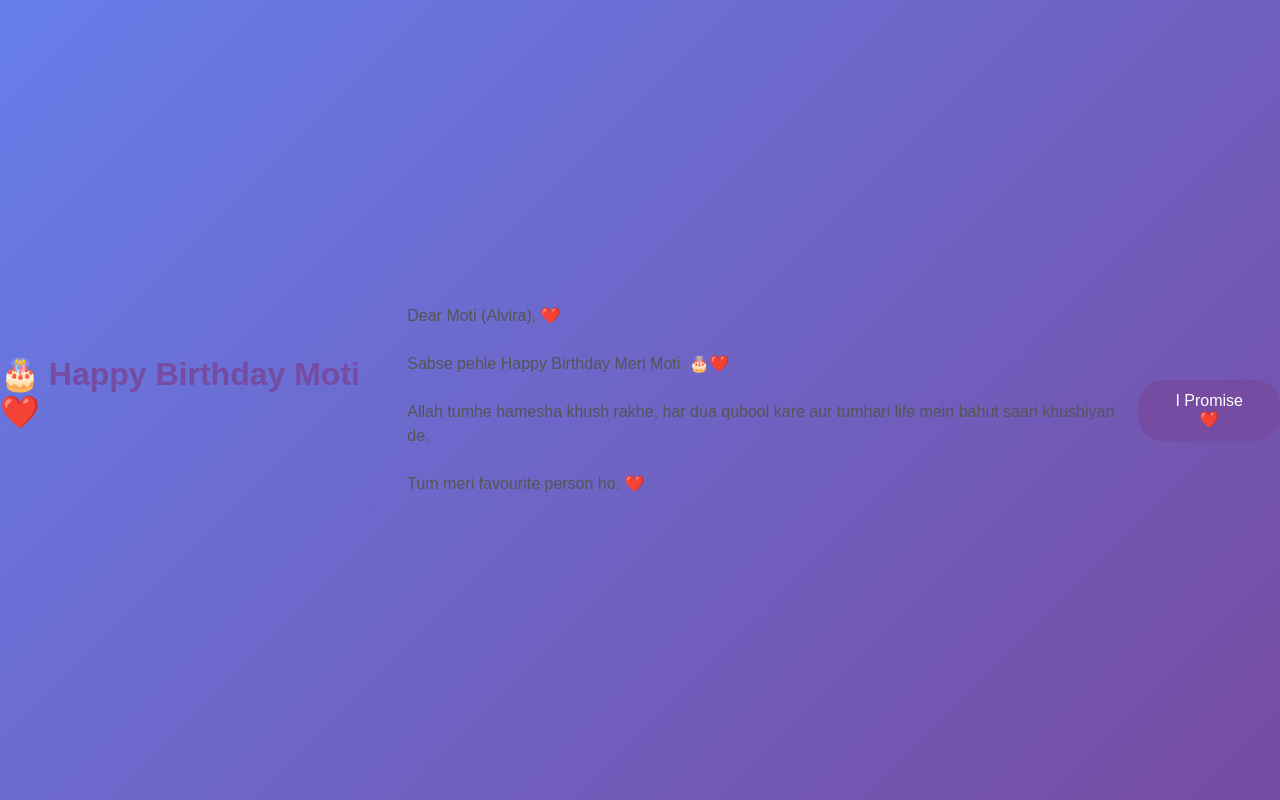
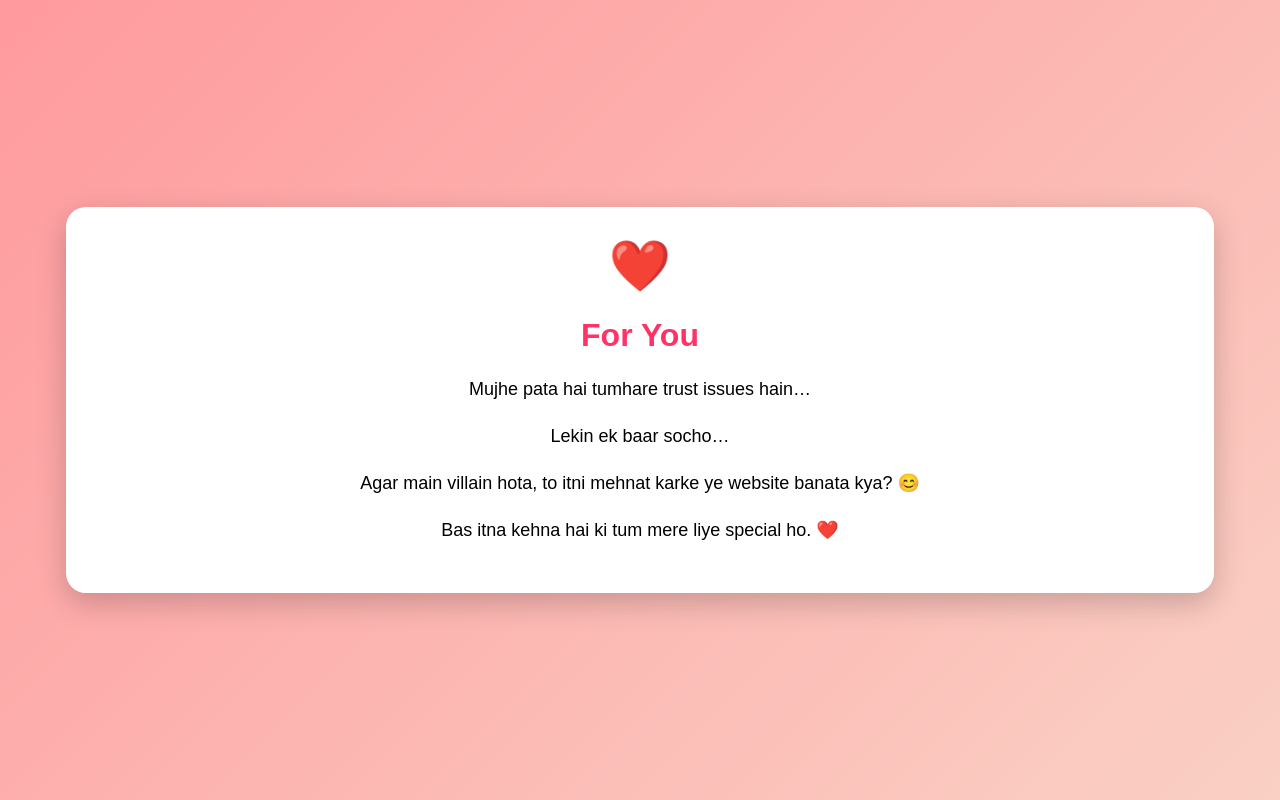
Before and after one commit to amaan3233saifi-maker/birthday-website, a plain HTML site: page index.html in a window 1280 px wide. Drawn offline with Linux system fonts and the light colour scheme.

Commit message:
Update index.html

```diff
--- a/index.html
+++ b/index.html
@@ -1,31 +1,71 @@
 <!DOCTYPE html>
-<html lang="en">
+<html>
 <head>
-<meta charset="UTF-8">
 <meta name="viewport" content="width=device-width, initial-scale=1.0">
-<title>Happy Birthday Moti ❤️</title>
-<link rel="stylesheet" href="style.css">
+<title>For You ❤️</title>
+
+<style>
+body{
+  margin:0;
+  height:100vh;
+  display:flex;
+  justify-content:center;
+  align-items:center;
+  background:linear-gradient(135deg,#ff9a9e,#fad0c4);
+  font-family:Arial,sans-serif;
+  text-align:center;
+}
+
+.box{
+  background:white;
+  padding:30px;
+  border-radius:20px;
+  width:85%;
+  box-shadow:0 10px 30px rgba(0,0,0,0.2);
+}
+
+h1{
+  color:#ff3366;
+}
+
+p{
+  font-size:18px;
+  line-height:1.6;
+}
+
+.heart{
+  font-size:50px;
+}
+</style>
+
 </head>
 
 <body>
 
-<h1>🎂 Happy Birthday Moti ❤️</h1>
+<div class="box">
+<div class="heart">❤️</div>
+
+<h1>For You</h1>
 
 <p>
-Dear Moti (Alvira), ❤️
-<br><br>
-Sabse pehle Happy Birthday Meri Moti. 🎂❤️
-<br><br>
-Allah tumhe hamesha khush rakhe, har dua qubool kare aur tumhari life mein bahut saari khushiyan de.
-<br><br>
-Tum meri favourite person ho. ❤️
+Mujhe pata hai tumhare trust issues hain…
 </p>
 
-<button id="startBtn">
-I Promise ❤️
-</button>
+<p>
+Lekin ek baar socho…
+</p>
 
-<script src="script.js"></script>
+<p>
+Agar main villain hota,
+to itni mehnat karke ye website banata kya? 😊
+</p>
+
+<p>
+Bas itna kehna hai ki tum mere liye special ho.
+❤️
+</p>
+
+</div>
 
 </body>
 </html>
```
